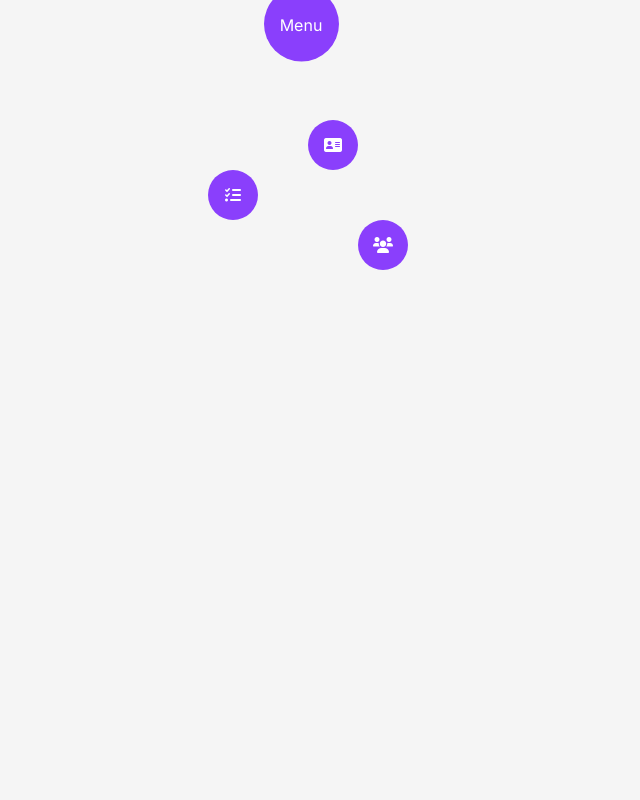
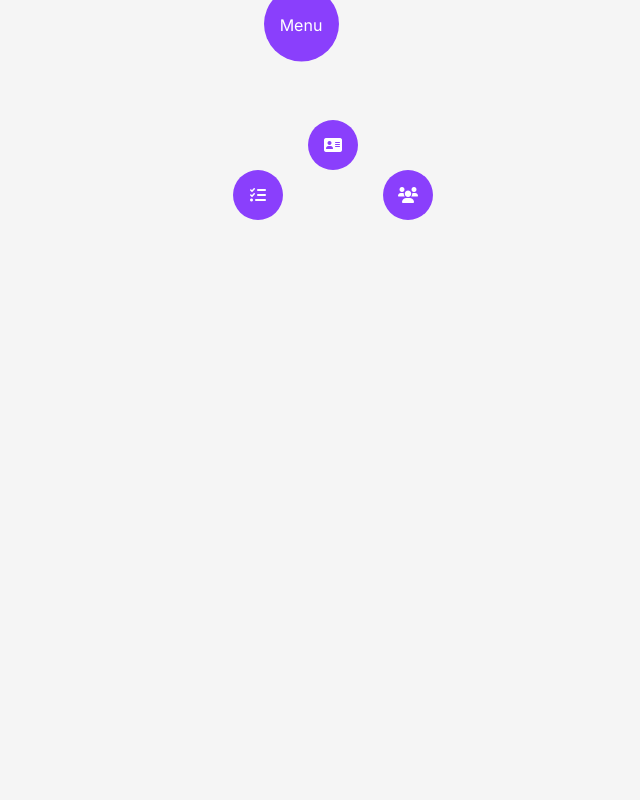
Before and after one commit to seneke/projekcik, a plain HTML site: page index.html in a window 1280 px wide. Both pictures are taken after a click on the label "Menu". Shown: the top 800 px of the page, without its empty margins (339-979 px from the left). Drawn offline with nearby package versions, Linux system fonts and the light colour scheme.

Commit message:
Update styles.css

```diff
--- a/styles.css
+++ b/styles.css
@@ -113,6 +113,7 @@ section {
   border-radius: 50%;
   transition: all 0.2s;
   cursor: pointer;
+  transform: translateY(20%);
   }
 
   .nav [type="checkbox"] + label:hover {
@@ -121,10 +122,11 @@ section {
 
   .desktop-menu li {
     position: absolute;
-    top: -25px;
-    left: 48%;
-    transform: translateX(-50%);
-    transition: all 0.4s;
+  top: -100px; /* Pozycja poza widokiem */
+  left: 50%;
+  transform: translateX(-50%);
+  transition: all 0.4s;
+  opacity: 0;
   }
 
   .desktop-menu li:nth-child(1) {
@@ -169,9 +171,7 @@ section {
   }
 
   .nav input:checked ~ .desktop-menu li {
-    position: absolute;
-    left: 50%; /* Ustawia element na środku kontenera */
-    transform: translateX(-50%); /* Wyśrodkowuje element względem osi X */
+    opacity: 1;
   }
 
   .nav input:checked + label {
@@ -180,25 +180,21 @@ section {
   }
 
   .nav input:checked ~ .desktop-menu li:nth-child(1) {
-    top: 100px;
-    transition-delay: 0.1s;
+    top: 100px; /* Półokrąg poniżej przycisku */
+  left: 50%;
+  transition-delay: 0.1s;
   }
 
   .nav input:checked ~ .desktop-menu li:nth-child(2) {
     top: 150px;
-    left: calc(50% - 100px);
-    transition-delay: 0.2s;
+  left: calc(50% - 75px); /* Przesunięcie w lewo */
+  transition-delay: 0.2s;
   }
 
   .nav input:checked ~ .desktop-menu li:nth-child(3) {
-    top: 200px;
-    left: calc(50% + 50px);
-    transition-delay: 0.3s;
-  }
-
-  .nav input:checked ~ .desktop-menu li:nth-child(4) {
-    top: 250px;
-    transition-delay: 0.4s;
+    top: 150px;
+  left: calc(50% + 75px); /* Przesunięcie w prawo */
+  transition-delay: 0.3s;
   }
 
 .menu {
```
